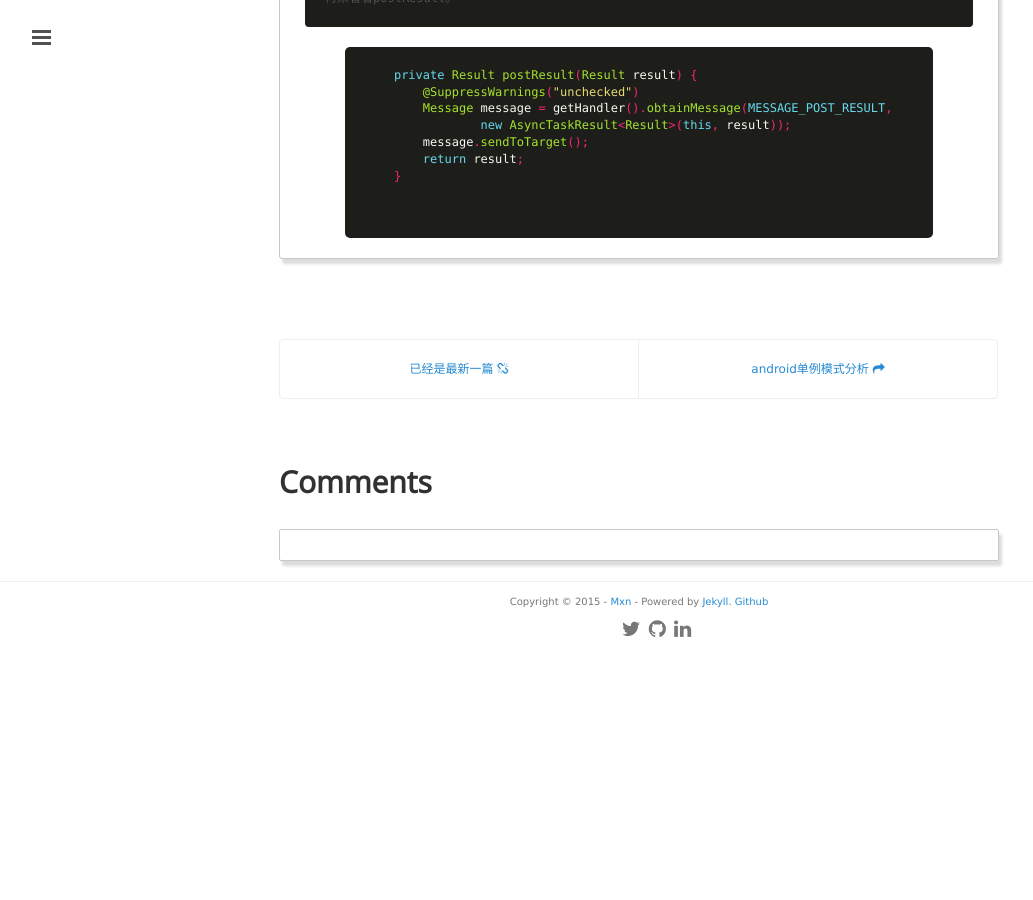
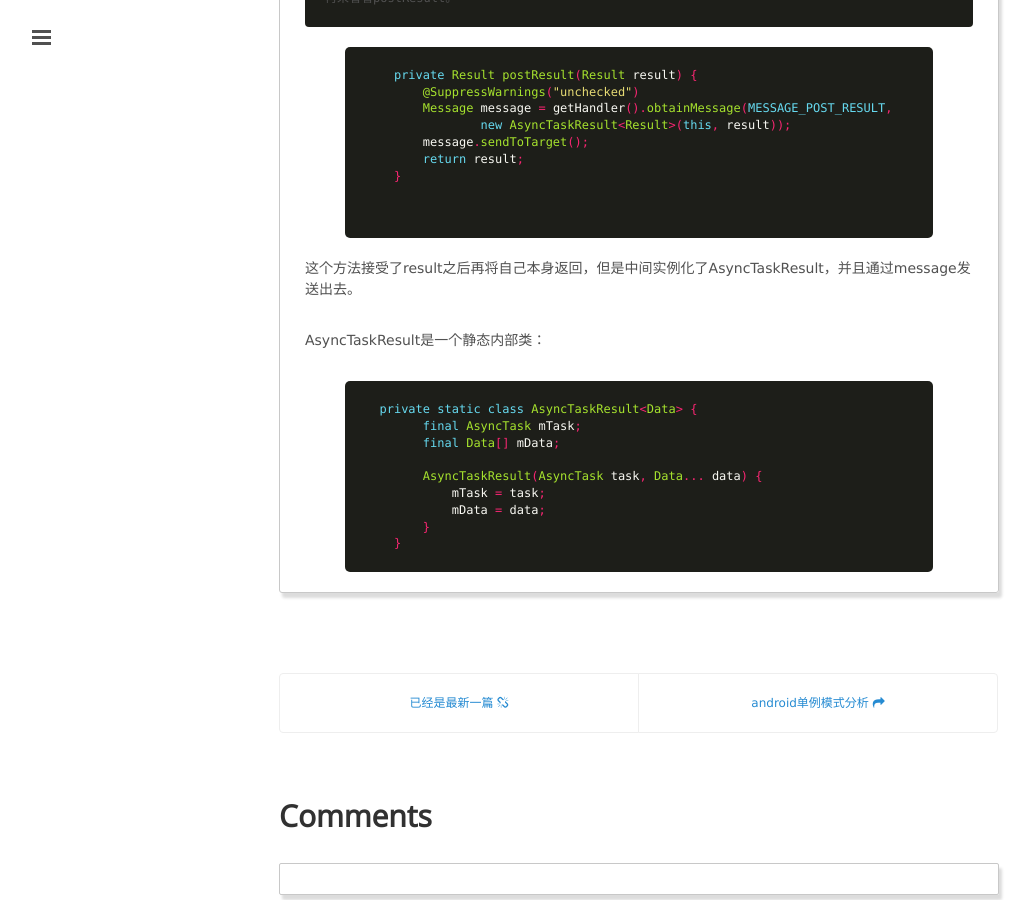
Before and after one commit to mxn21/mxn21.github.io, a Jekyll site: the page built from _posts/2015-5-31-AsyncTask解析.md, in a window 1280 px wide and 900 px high, scrolled down 1418 px. Shown: the whole window, without its empty margins (1-1034 px from the left). Built offline with Jekyll 4.4.1, drawn with Linux system fonts in a browser that asks for light colours; Markdown is read by kramdown in place of the engine named in the settings; comment, search, counter and statistics services are not loaded; before the commit the page ends 2072 px from its top, so only the background shows below that.

Commit message:
Update 2015-5-31-AsyncTask解析.md

```diff
--- a/_posts/2015-5-31-AsyncTask解析.md
+++ b/_posts/2015-5-31-AsyncTask解析.md
@@ -64,3 +64,19 @@
     }
 
         {% endhighlight  %}
+
+这个方法接受了result之后再将自己本身返回，但是中间实例化了AsyncTaskResult，并且通过message发送出去。
+
+AsyncTaskResult是一个静态内部类：
+
+  {% highlight java %}
+  private static class AsyncTaskResult<Data> {
+        final AsyncTask mTask;
+        final Data[] mData;
+
+        AsyncTaskResult(AsyncTask task, Data... data) {
+            mTask = task;
+            mData = data;
+        }
+    }
+{% endhighlight  %}
```
